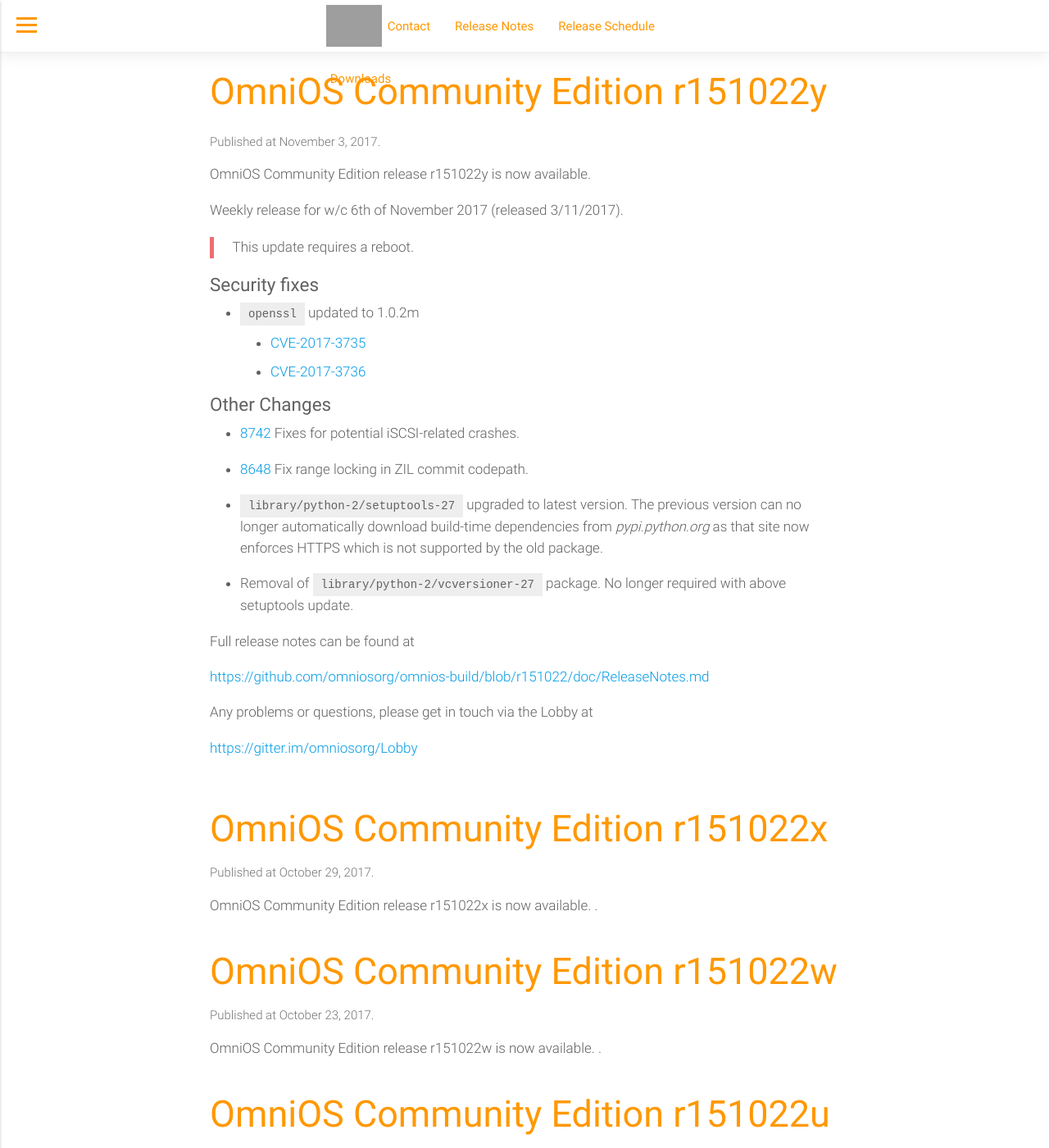
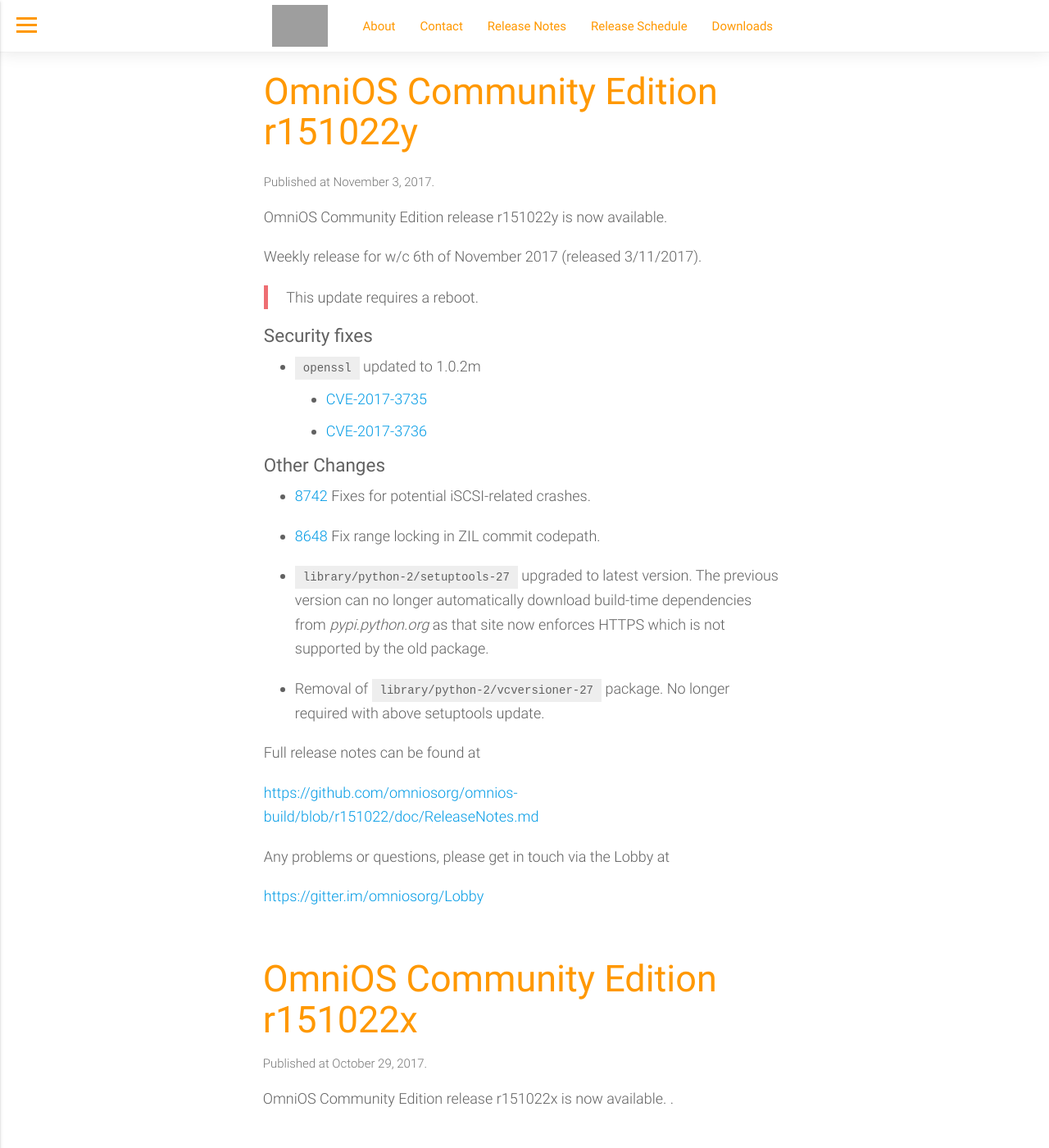
Before and after one commit to omniosorg/omniosorg.github.io, a Jekyll site: the page built from index.html, in a window 1280 px wide and 1400 px high. Shown: the whole window at 82% size. Built offline with Jekyll 4.4.1, drawn with Linux system fonts in a browser that asks for light colours; the list of posts is cut into pages by our own code; grey boxes are pictures that could not be loaded.

Commit message:
more text

```diff
--- a/_includes/header.html
+++ b/_includes/header.html
@@ -34,7 +34,7 @@
     <nav class="white orange-text">
         <div class="container container-large">
         <div class="row">
-            <div class="col s12 l10 offset-l1 xl8 offset-xl2">
+            <div class="col s12 xl10 offset-xl1">
             <a class="brand-logo" href="{{ site.baseurl }}/"><img style="padding-top:0.5ex; height: 4.8ex;" src="/OmniOSce_logo.svg" alt="Home"></a>
             <ul class="right hide-on-med-and-down">
                 {% assign pages = site.pages | sort: 'order' %}
--- a/_layouts/page.html
+++ b/_layouts/page.html
@@ -3,7 +3,7 @@
 ---
 <div class="container">
      <div class="row">
-         <div class="col s12 l10 offset-l1 xl8 offset-xl2">
+         <div class="col s12 xl10 offset-xl1">
              <article class="grey-text text-darken-2 post-content">
                  {{ content }}
              </article>
--- a/_layouts/post.html
+++ b/_layouts/post.html
@@ -3,7 +3,7 @@
 ---
 <div class="container">
     <div class="row">
-        <div class="col s12 l10 offset-l1 xl10 offset-xl1">
+        <div class="col s12 xl10 offset-xl1">
                 <h1 class="orange-text">{{ page.title }}</h2>
                 <h5 class="grey-text text-darken-1 thin">Published at {{ page.date | date: "%B %-d, %Y" }}</h5>
 
--- a/assets/css/app.scss
+++ b/assets/css/app.scss
@@ -9,7 +9,7 @@
 $h5-fontsize: 1rem;
 $h6-fontsize: 1rem;
 @import "materialize";
-@import "fontawesome";
+// @import "fontawesome";
 @import "pygments";
 @import "burger";
 
@@ -165,6 +165,7 @@
 }
 
 
+main list-article,
 main article {
     line-height: 3.1ex;
     font-weight: 300;
@@ -195,11 +196,6 @@
 	    margin-bottom: 0px;
 	}
     }
-    &.on-index {
-           padding: 0;
-            font-size: 17px;
-            line-height: 1.5;
-   }
 }
 
 
--- a/index.html
+++ b/index.html
@@ -6,7 +6,7 @@
         {% for post in paginator.posts %}
         <div class="row">
         {% if post == site.posts.first %}
-                <div class="col s12">
+                <div class="col s12 xl10 offset-xl1">
 			<a class="waves-effect" href="{{ post.url | prepend: site.baseurl }}.html">
                         <h1 class="orange-text">{{ post.title }}</h4>
 			</a>
@@ -17,7 +17,7 @@
                 </div>
         {% else %}
             <a class="waves-effect" href="{{ post.url | prepend: site.baseurl }}.html">
-                <div class="col s12">
+                <div class="col s12 xl10 offset-xl1">
                     <div class="list-article">
                         <h1 class="orange-text">{{ post.title }}</h4>
                         <p class="grey-text text-darken-1 light">Published at {{ post.date | date: "%B %-d, %Y" }}.</p>
```
